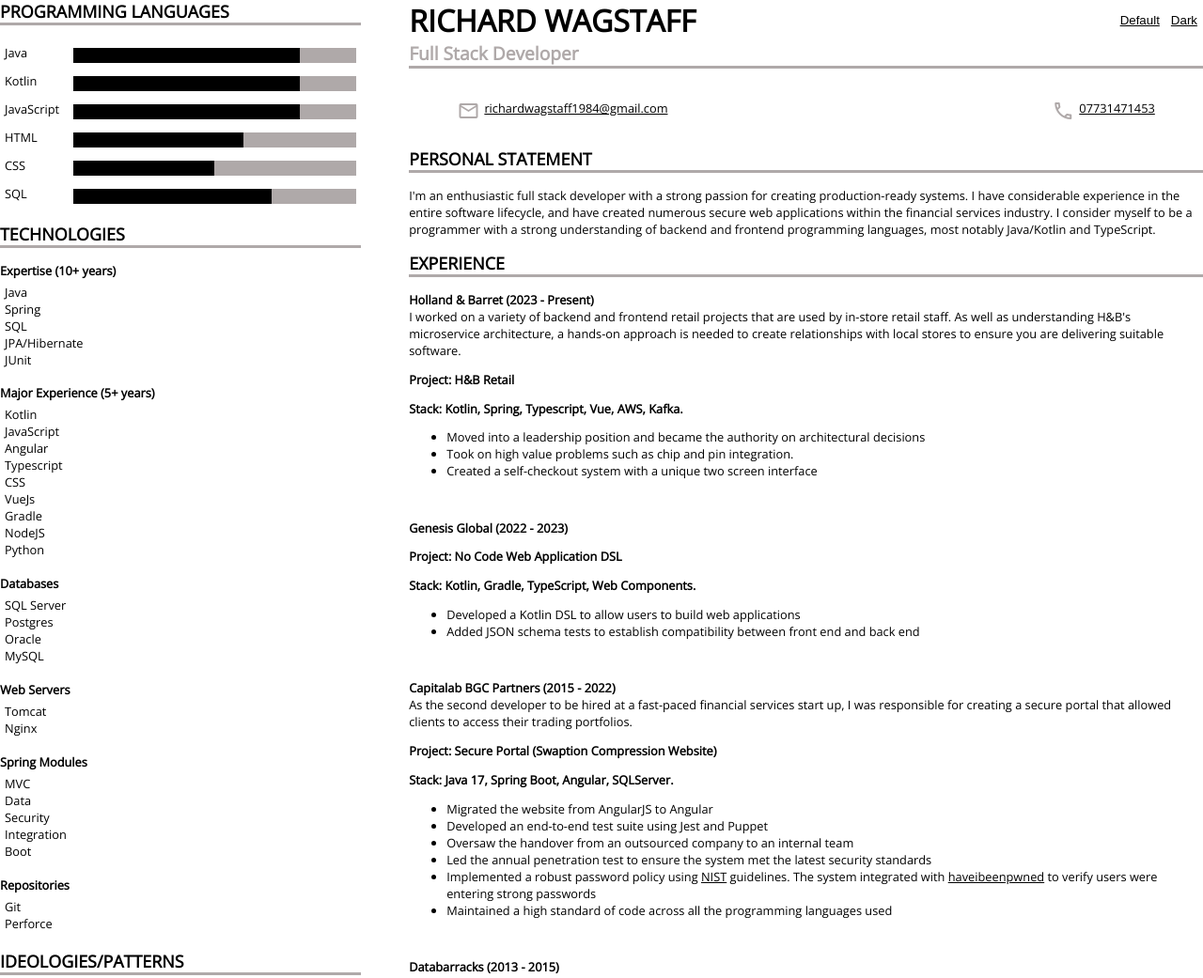
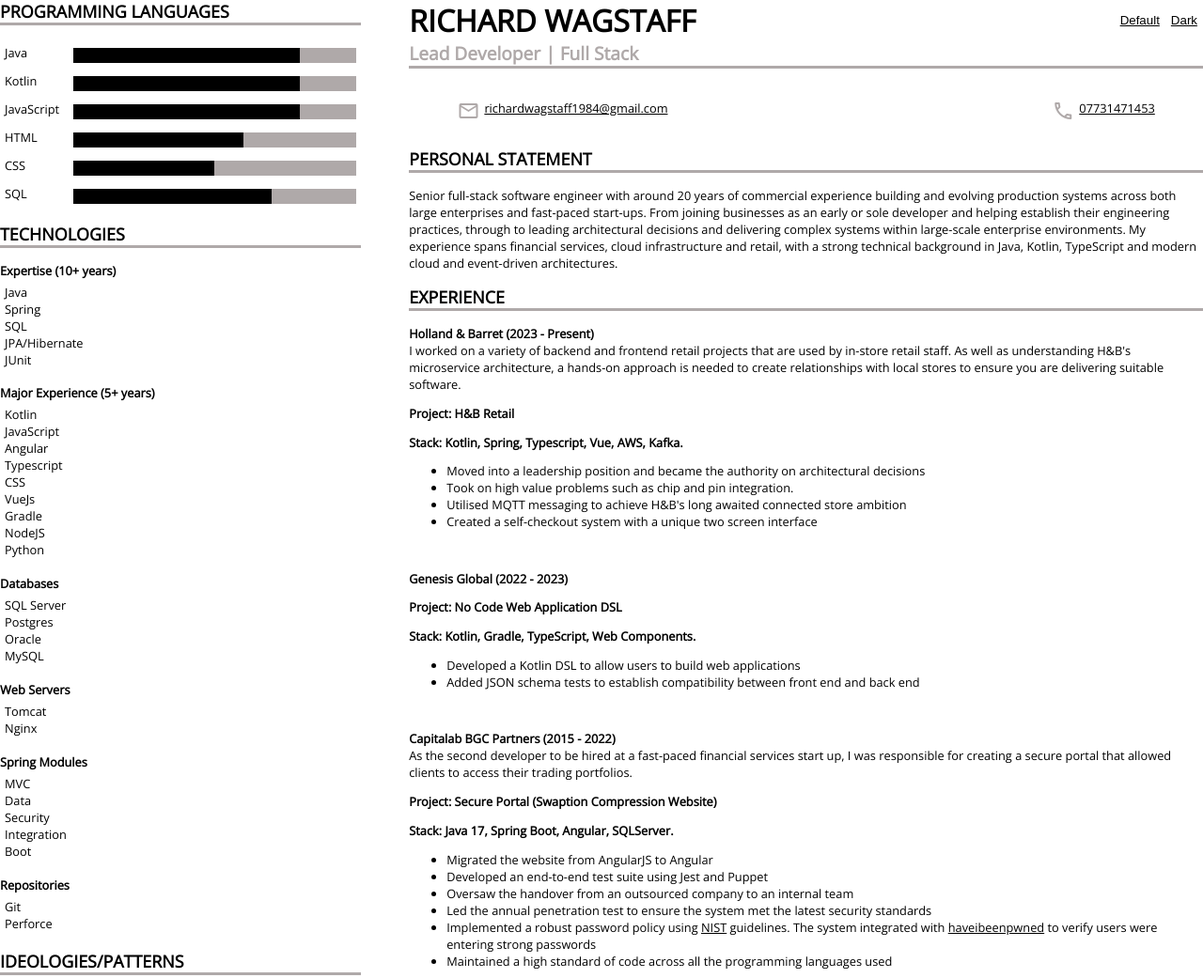
Before and after one commit to rwagstaff/my-cv, a plain HTML site: page index.html in a window 1280 px wide. Shown: the top 1041 px of the page at 94% size. Drawn offline with nearby package versions, Linux system fonts and the light colour scheme.

Commit message:
Updated 2026

```diff
--- a/index.html
+++ b/index.html
@@ -312,7 +312,7 @@
                         <button onclick="toggleTheme('dark-mode')">Dark</button>
                     </div>
                 </div>
-                <div class="job-title">Full Stack Developer</div>
+                <div class="job-title">Lead Developer | Full Stack</div>
             </section>
             <section class="contact-details d-flex justify-content-between">
                 <div class="d-flex">
@@ -327,16 +327,8 @@
         </header>
         <section>
             <h2>PERSONAL STATEMENT</h2>
-            <section>I'm an enthusiastic full stack developer with a strong passion
-                for
-                creating
-                production-ready
-                systems. I have considerable experience in the entire software lifecycle, and have created
-                numerous
-                secure
-                web applications within the financial services industry.
-                I consider myself to be a programmer with a strong understanding of backend and frontend programming
-                languages, most notably Java/Kotlin and TypeScript.
+            <section>Senior full-stack software engineer with around 20 years of commercial experience building and evolving production systems across both large enterprises and fast-paced start-ups. From joining businesses as an early or sole developer and helping establish their engineering practices, through to leading architectural decisions and delivering complex systems within large-scale enterprise environments.
+                My experience spans financial services, cloud infrastructure and retail, with a strong technical background in Java, Kotlin, TypeScript and modern cloud and event-driven architectures.
             </section>
         </section>
         <section>
@@ -353,7 +345,8 @@
 
             <ul>
                 <li>Moved into a leadership position and became the authority on architectural decisions
-                <li>Took on high value problems such as chip and pin integration.
+                <li>Took on high value problems such as chip and pin integration.</li>
+                <li>Utilised MQTT messaging to achieve H&B's long awaited connected store ambition</li>
                 <li>Created a self-checkout system with a unique two screen interface</li>
             </ul>
         </section>
@@ -409,9 +402,6 @@
                 <li>Transformed an outsourced project into a modern SPA web application</li>
                 <li>Introduced key concepts such as continuous integration and Kanban (agile development) to the
                     company
-                </li>
-                <li>Implemented the full pyramid of automated testing, ranging from unit testing to e2e using
-                    protractor
                 </li>
             </ul>
 
```
